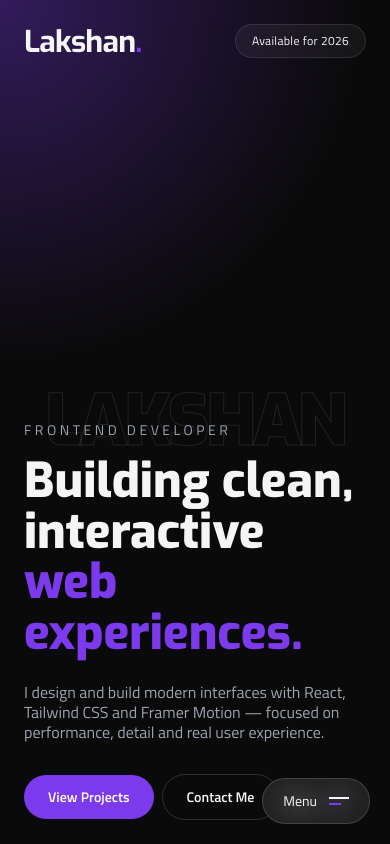
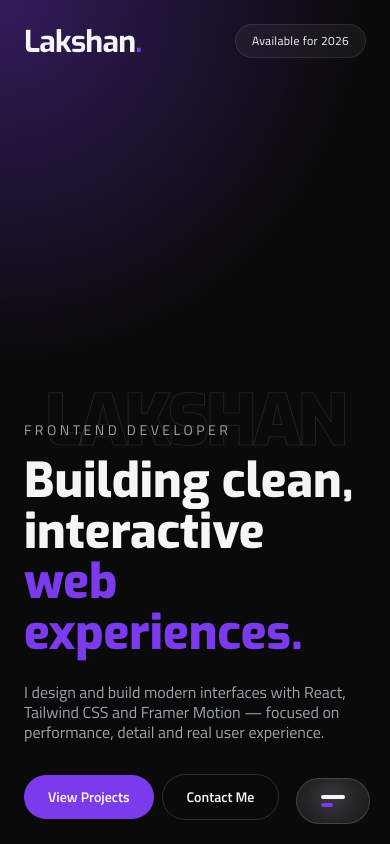
Before and after one commit to lakshan-beast/My-Portfolio, a React (Vite) app: page / in a window 390 px wide. Shown: the top 844 px of the page. Built offline with nearby package versions, Linux system fonts and the light colour scheme.

Commit message:
feat: update routing to use react-router v7, enhance MenuButton component, and clean up index.html

```diff
--- a/index.html
+++ b/index.html
@@ -1,4 +1,4 @@
-<!-- <!doctype html>
+<!doctype html>
 <html lang="en">
   <head>
     <meta charset="UTF-8" />
@@ -7,7 +7,7 @@
 
     <title>Lakshan Sandeepa | Frontend Developer & React Enthusiast</title>
 
-     Main Meta Tags
+    <!-- Main Meta Tags -->
     <meta name="title" content="Lakshan Sandeepa | Frontend Developer" />
     <meta
       name="description"
@@ -32,7 +32,7 @@
       property="og:image"
       content="https://lakshan-sandeepa-dev.vercel.app/og-image.png" />
 
-     Twitter -
+    <!-- Twitter  -->
     <meta property="twitter:card" content="summary_large_image" />
     <meta
       property="twitter:url"
@@ -46,29 +46,15 @@
     <meta
       property="twitter:image"
       content="https://lakshan-sandeepa-dev.vercel.app/og-image.png" />
-
-     fontawesome cdn link -
-    <link
-      rel="stylesheet"
-      href="https://cdnjs.cloudflare.com/ajax/libs/font-awesome/6.7.2/css/all.min.css" />
-
-     google fonts link -
-    <link rel="preconnect" href="https://fonts.googleapis.com" />
-    <link rel="preconnect" href="https://fonts.gstatic.com" crossorigin />
-    <link
-      href="https://fonts.googleapis.com/css2?family=Poppins:ital,wght@0,100;0,200;0,300;0,400;0,500;0,600;0,700;0,800;0,900;1,100;1,200;1,300;1,400;1,500;1,600;1,700;1,800;1,900&family=Titillium+Web:ital,wght@0,200;0,300;0,400;0,600;0,700;0,900;1,200;1,300;1,400;1,600;1,700&display=swap"
-      rel="stylesheet" />
-
-     animations style | unpkg.com -
-    <link rel="stylesheet" href="https://unpkg.com/aos@next/dist/aos.css" />
   </head>
   <body>
     <div id="root"></div>
     <script type="module" src="/src/main.jsx"></script>
   </body>
-</html> -->
+</html>
 
-<!doctype html>
+
+<!-- <!doctype html>
 <html lang="en">
   <head>
     <meta charset="UTF-8" />
@@ -116,7 +102,60 @@
       rel="stylesheet" />
   </head>
   <body>
+     <div id="root"></div>
+    <script type="module" src="/src/main.jsx"></script>
+  </body>
+</html>
+
+ <!doctype html>
+<html lang="en">
+  <head>
+    <meta charset="UTF-8" />
+    <link rel="icon" type="image/svg+xml" href="/favicon.ico" />
+    <meta name="viewport" content="width=device-width, initial-scale=1.0" />
+
+    <title>Lakshan Sandeepa | Frontend Developer & SyncXel Founder</title>
+
+    <meta
+      name="description"
+      content="Frontend developer building clean, interactive web interfaces with React, Tailwind CSS and Motion. Founder of SyncXel — open to remote roles and freelance projects." />
+    <meta name="author" content="Lakshan Sandeepa" />
+    <meta name="robots" content="index, follow" />
+    <meta name="theme-color" content="#0a0a0a" />
+
+    <meta property="og:type" content="website" />
+    <meta
+      property="og:url"
+      content="https://lakshan-sandeepa-dev.vercel.app/" />
+    <meta
+      property="og:title"
+      content="Lakshan Sandeepa | Frontend Developer & SyncXel Founder" />
+    <meta
+      property="og:description"
+      content="Building clean, interactive web experiences with React, Tailwind CSS and Motion." />
+    <meta
+      property="og:image"
+      content="https://lakshan-sandeepa-dev.vercel.app/og-image.png" />
+
+    <meta name="twitter:card" content="summary_large_image" />
+    <meta
+      property="twitter:title"
+      content="Lakshan Sandeepa | Frontend Developer & SyncXel Founder" />
+    <meta
+      property="twitter:description"
+      content="Building clean, interactive web experiences with React, Tailwind CSS and Motion." />
+    <meta
+      property="twitter:image"
+      content="https://lakshan-sandeepa-dev.vercel.app/og-image.png" />
+
+    <link rel="preconnect" href="https://fonts.googleapis.com" />
+    <link rel="preconnect" href="https://fonts.gstatic.com" crossorigin />
+    <link
+      href="https://fonts.googleapis.com/css2?family=Exo:wght@400;600;700;800;900&family=Inter:wght@300;400;500;600;700&display=swap"
+      rel="stylesheet" />
+  </head>
+  <body>
     <div id="root"></div>
     <script type="module" src="/src/main.jsx"></script>
   </body>
-</html>
+</html> -->
--- a/package.json
+++ b/package.json
@@ -16,7 +16,7 @@
     "react": "^18.2.0",
     "react-dom": "^18.2.0",
     "react-icons": "^5.6.0",
-    "react-router-dom": "^6.30.6",
+    "react-router": "^7.18.4",
     "sass": "^1.102.0",
     "tailwindcss": "^4.3.3"
   },
--- a/src/components/MenuButton.jsx
+++ b/src/components/MenuButton.jsx
@@ -135,11 +135,104 @@
 //   );
 // }
 
+// import { useEffect, useState } from "react";
+// import { Link, useLocation } from "react-router";
+// import { AnimatePresence, motion } from "framer-motion";
+
+// const homeLinks = [
+//   { label: "About", href: "#about" },
+//   { label: "Experience", href: "#experience" },
+//   { label: "Projects", href: "#projects" },
+//   { label: "Skills", href: "#skills" },
+//   { label: "Contact", href: "#contact" },
+// ];
+
+// export default function MenuButton() {
+//   const [open, setOpen] = useState(false);
+//   const { pathname } = useLocation();
+
+//   const links =
+//     pathname === "/projects"
+//       ? [{ label: "Home", to: "/" }, ...homeLinks.slice(3)]
+//       : homeLinks;
+
+//   useEffect(() => {
+//     const onKeyDown = (event) => {
+//       if (event.key === "Escape") setOpen(false);
+//     };
+
+//     window.addEventListener("keydown", onKeyDown);
+//     return () => window.removeEventListener("keydown", onKeyDown);
+//   }, []);
+
+//   return (
+//     <>
+//       <button
+//         onClick={() => setOpen(true)}
+//         className="fixed right-5 bottom-5 z-50 flex items-center gap-3 rounded-full border border-white/10 bg-white/5 px-5 py-3 text-sm backdrop-blur-md transition hover:border-violet-brand lg:hidden"
+//         aria-label="Open menu">
+//         Menu
+//         <span className="flex flex-col gap-1">
+//           <span className="block h-0.5 w-5 bg-paper" />
+//           <span className="block h-0.5 w-3 bg-violet-brand" />
+//         </span>
+//       </button>
+
+//       <AnimatePresence>
+//         {open && (
+//           <motion.div
+//             key="menu-overlay"
+//             initial={{ y: "100%" }}
+//             animate={{ y: 0 }}
+//             exit={{ y: "100%" }}
+//             transition={{ duration: 0.55, ease: [0.22, 1, 0.36, 1] }}
+//             className="fixed inset-0 z-40 flex flex-col justify-end bg-ink/95 p-6 backdrop-blur-xl sm:p-10">
+//             <button
+//               onClick={() => setOpen(false)}
+//               className="absolute top-6 right-6 rounded-full border border-white/10 px-4 py-2 text-sm">
+//               Close
+//             </button>
+
+//             <nav className="mb-16 flex flex-col gap-5">
+//               {links.map((link, index) => (
+//                 <motion.div
+//                   key={link.label}
+//                   initial={{ opacity: 0, y: 30 }}
+//                   animate={{ opacity: 1, y: 0 }}
+//                   transition={{ delay: 0.15 + index * 0.07, duration: 0.5 }}>
+//                   {link.to ? (
+//                     <Link
+//                       to={link.to}
+//                       onClick={() => setOpen(false)}
+//                       className="font-display text-4xl font-bold sm:text-6xl">
+//                       {link.label}
+//                     </Link>
+//                   ) : (
+//                     <a
+//                       href={link.href}
+//                       onClick={() => setOpen(false)}
+//                       className="font-display text-4xl font-bold sm:text-6xl">
+//                       {link.label}
+//                     </a>
+//                   )}
+//                 </motion.div>
+//               ))}
+//             </nav>
+
+//             <div className="flex items-center justify-between border-t border-white/10 pt-6 text-sm text-muted">
+//               <span>Kandy, Sri Lanka</span>
+//               <span className="text-violet-brand">Available for 2026</span>
+//             </div>
+//           </motion.div>
+//         )}
+//       </AnimatePresence>
+//     </>
+//   );
+// }
+
 import { useEffect, useState } from "react";
-import {  useLocation } from "react-router";
+import { Link, useLocation } from "react-router";
 import { AnimatePresence, motion } from "framer-motion";
-// Hari widiha:
-import { Link } from "react-router-dom";
 
 const homeLinks = [
   { label: "About", href: "#about" },
@@ -164,19 +257,29 @@ export default function MenuButton() {
     };
 
     window.addEventListener("keydown", onKeyDown);
-    return () => window.removeEventListener("keydown", onKeyDown);
-  }, []);
+
+    if (open) {
+      document.body.style.overflow = "hidden";
+    } else {
+      document.body.style.overflow = "unset";
+    }
+
+    return () => {
+      window.removeEventListener("keydown", onKeyDown);
+      document.body.style.overflow = "unset";
+    };
+  }, [open]);
 
   return (
     <>
       <button
         onClick={() => setOpen(true)}
-        className="fixed right-5 bottom-5 z-50 flex items-center gap-3 rounded-full border border-white/10 bg-white/5 px-5 py-3 text-sm backdrop-blur-md transition hover:border-violet-brand lg:hidden"
+        className="fixed right-5 bottom-5 z-50 flex items-center gap-4 rounded-full border border-white/10 bg-white/5 px-6 py-4 text-lg backdrop-blur-md transition hover:border-violet-brand lg:hidden"
         aria-label="Open menu">
-        Menu
+        {/* Menu */}
         <span className="flex flex-col gap-1">
-          <span className="block h-0.5 w-5 bg-paper" />
-          <span className="block h-0.5 w-3 bg-violet-brand" />
+          <span className="block h-1 w-6 bg-paper rounded-2xl" />
+          <span className="block h-1 w-3 bg-violet-brand rounded-2xl" />
         </span>
       </button>
 
@@ -221,7 +324,7 @@ export default function MenuButton() {
               ))}
             </nav>
 
-            <div className="flex items-center justify-between border-t border-white/10 pt-6 text-sm text-muted">
+            <div className="flex items-center justify-between border-t border-white/10 pt-6 pb-16 text-lg text-muted">
               <span>Kandy, Sri Lanka</span>
               <span className="text-violet-brand">Available for 2026</span>
             </div>
--- a/src/components/Projects.jsx
+++ b/src/components/Projects.jsx
@@ -352,7 +352,7 @@
 // }
 
 import { motion } from "framer-motion";
-import { Link } from "react-router-dom";
+import { Link } from "react-router";
 import { FiArrowUpRight, FiArrowRight, FiZap } from "react-icons/fi";
 
 const container = {
--- a/src/main.jsx
+++ b/src/main.jsx
@@ -35,7 +35,7 @@
 
 import React from "react";
 import ReactDOM from "react-dom/client";
-import { createBrowserRouter, RouterProvider } from "react-router-dom";
+import { createBrowserRouter, RouterProvider } from "react-router";
 import Layout from "./components/Layout.jsx";
 import App from "./App.jsx";
 import ProjectsPage from "./pages/ProjectsPage.jsx";
--- a/src/pages/ProjectsPage.jsx
+++ b/src/pages/ProjectsPage.jsx
@@ -32,7 +32,7 @@
 // }
 
 import { useState } from "react";
-import { Link } from "react-router-dom";
+import { Link } from "react-router";
 import { AnimatePresence, motion } from "framer-motion";
 import {
   FiArrowLeft,
```
Also changed, not shown: 2 other files (tests, documents, lock files or other folders).
